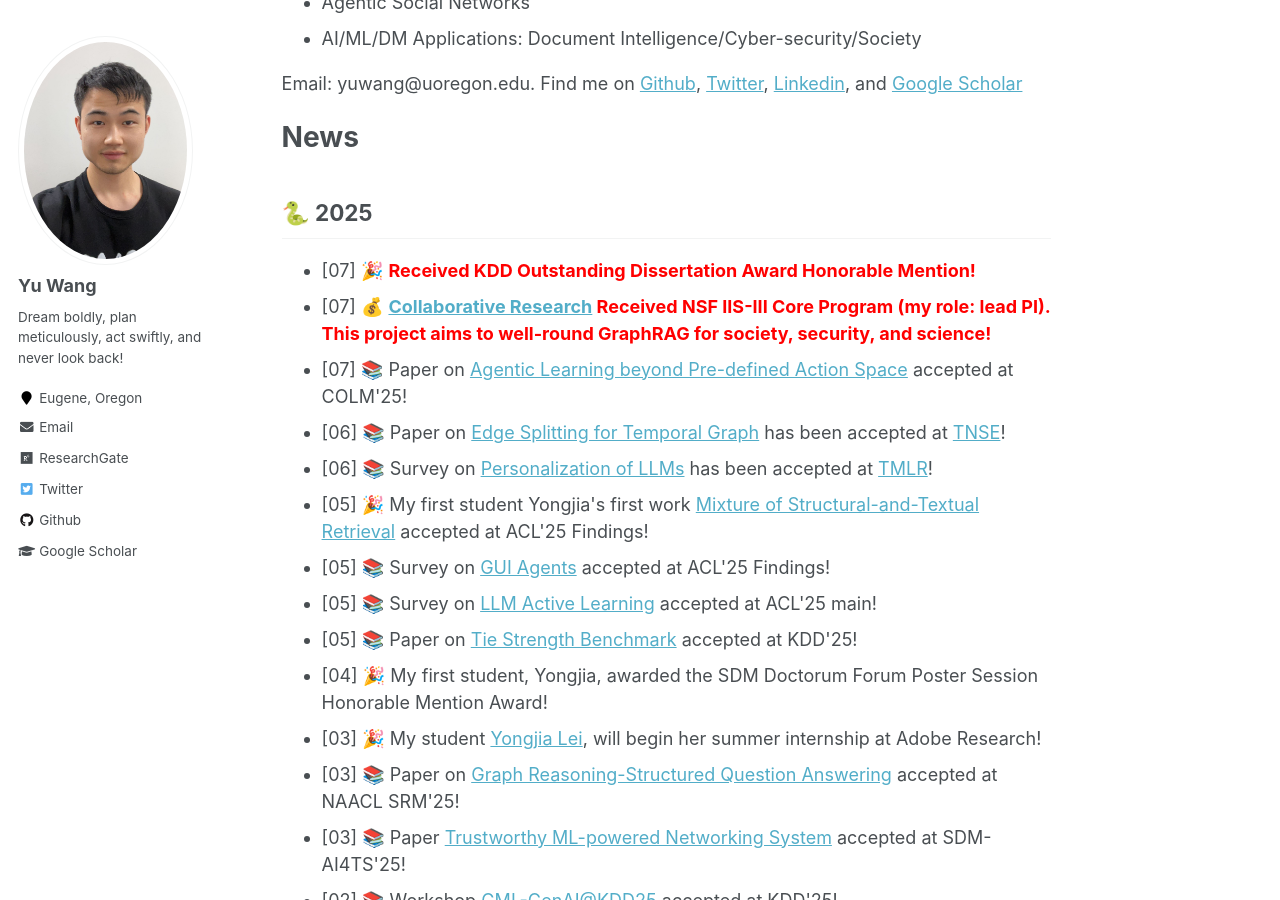
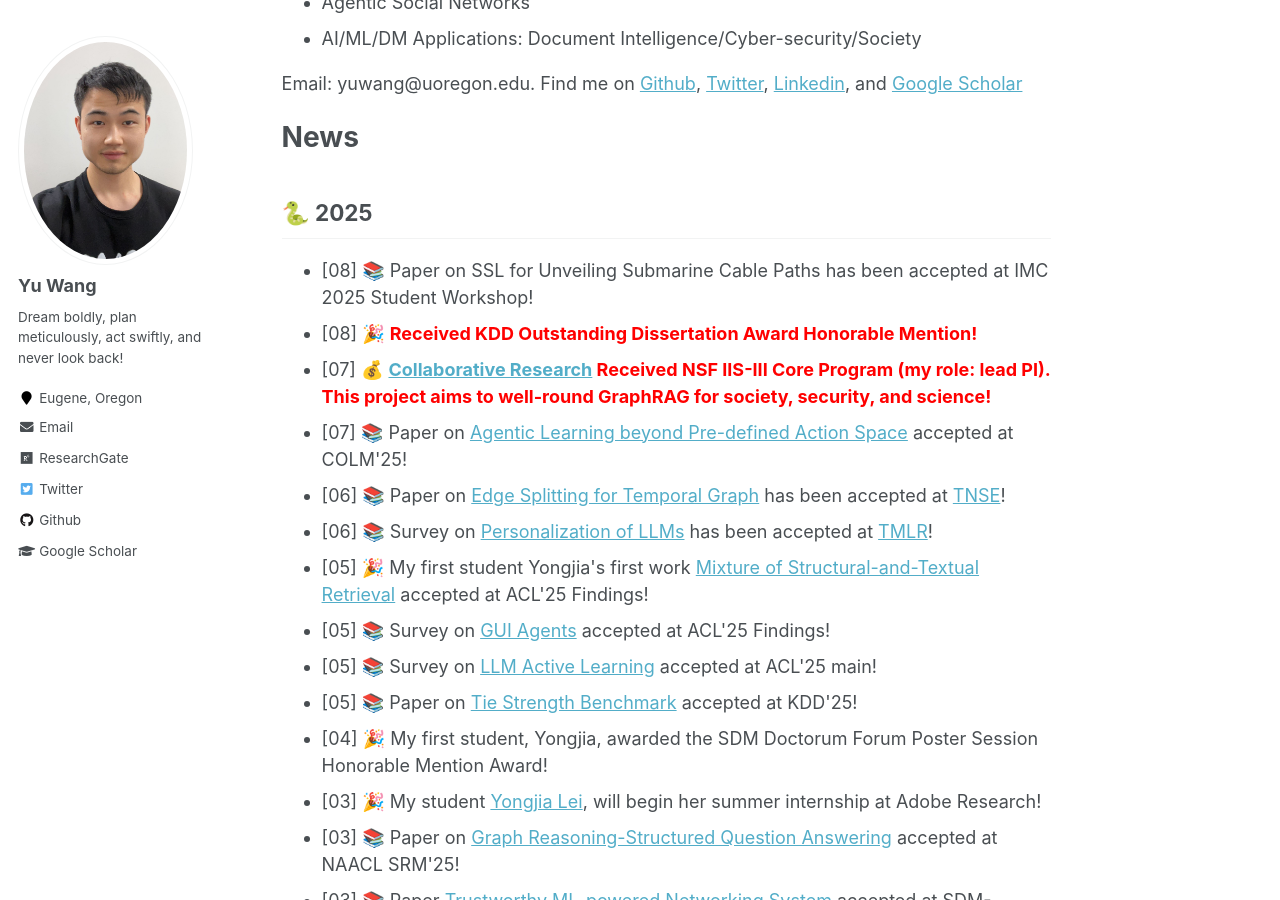
Before and after one commit to yuwang0103/yuwang0103.github.io, a Jekyll site: the page built from _pages/about.md, in a window 1280 px wide and 900 px high, scrolled down 680 px. Built offline with Jekyll 4.4.1, drawn with Linux system fonts in a browser that asks for light colours.

Commit message:
Update about.md

```diff
--- a/_pages/about.md
+++ b/_pages/about.md
@@ -34,7 +34,8 @@ News
 🐍 2025
 -----
 <ul>
-<li>[07] 🎉 <span style="color:red"><b>Received KDD Outstanding Dissertation Award Honorable Mention!</b></span></li>
+<li>[08] 📚 Paper on SSL for Unveiling Submarine Cable Paths has been accepted at IMC 2025 Student Workshop!</li>
+<li>[08] 🎉 <span style="color:red"><b>Received KDD Outstanding Dissertation Award Honorable Mention!</b></span></li>
 <li>[07] 💰 <span style="color:red"><b><a href='https://kindlab-fly.github.io/projects/nsf-III-GraphRAG/'>Collaborative Research</a> Received NSF IIS-III Core Program (my role: lead PI). This project aims to well-round GraphRAG for society, security, and science!</b></span></li>
 <li>[07] 📚 Paper on <a href='https://arxiv.org/abs/2411.01747'>Agentic Learning beyond Pre-defined Action Space</a> accepted at COLM'25!</li>
 <li>[06] 📚 Paper on <a href='https://ieeexplore.ieee.org/document/11029199'>Edge Splitting for Temporal Graph</a> has been accepted at <a href='https://ieeexplore.ieee.org/xpl/RecentIssue.jsp?punumber=6488902'>TNSE</a>!</li>
```
